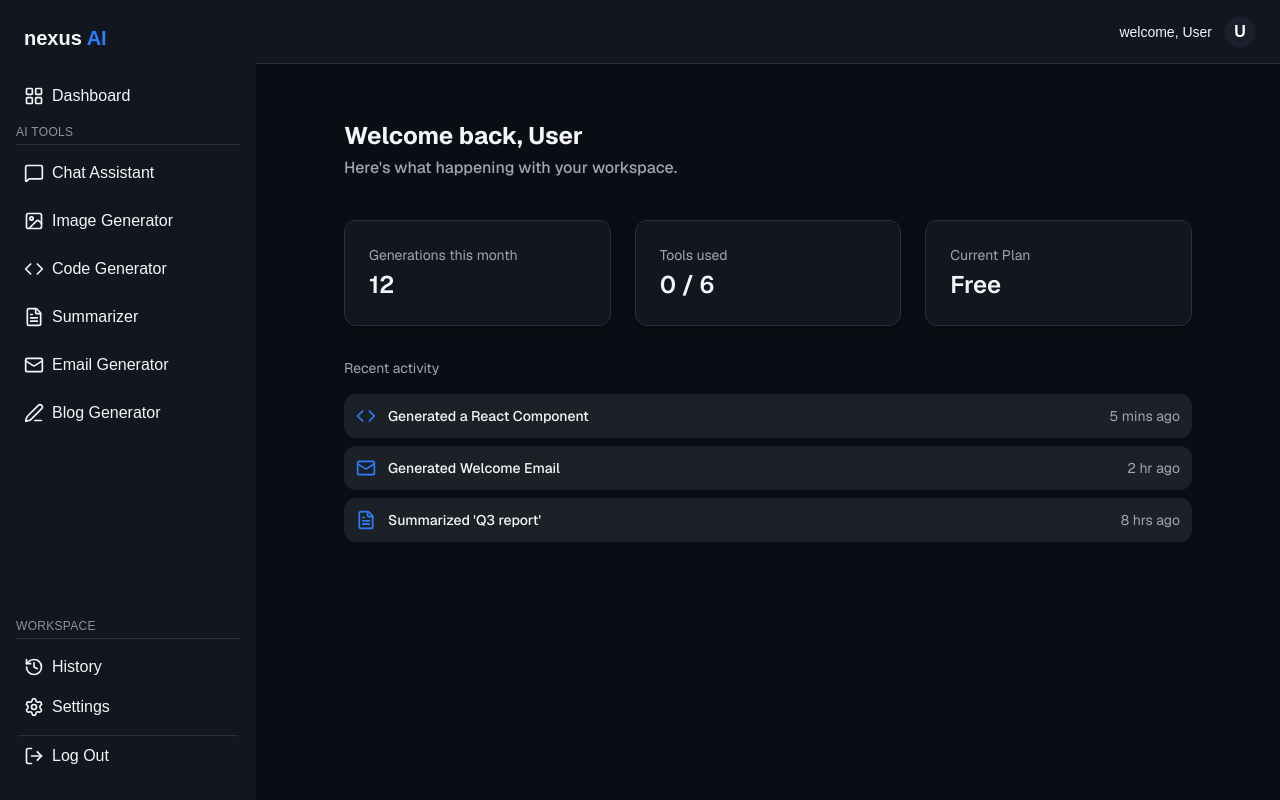
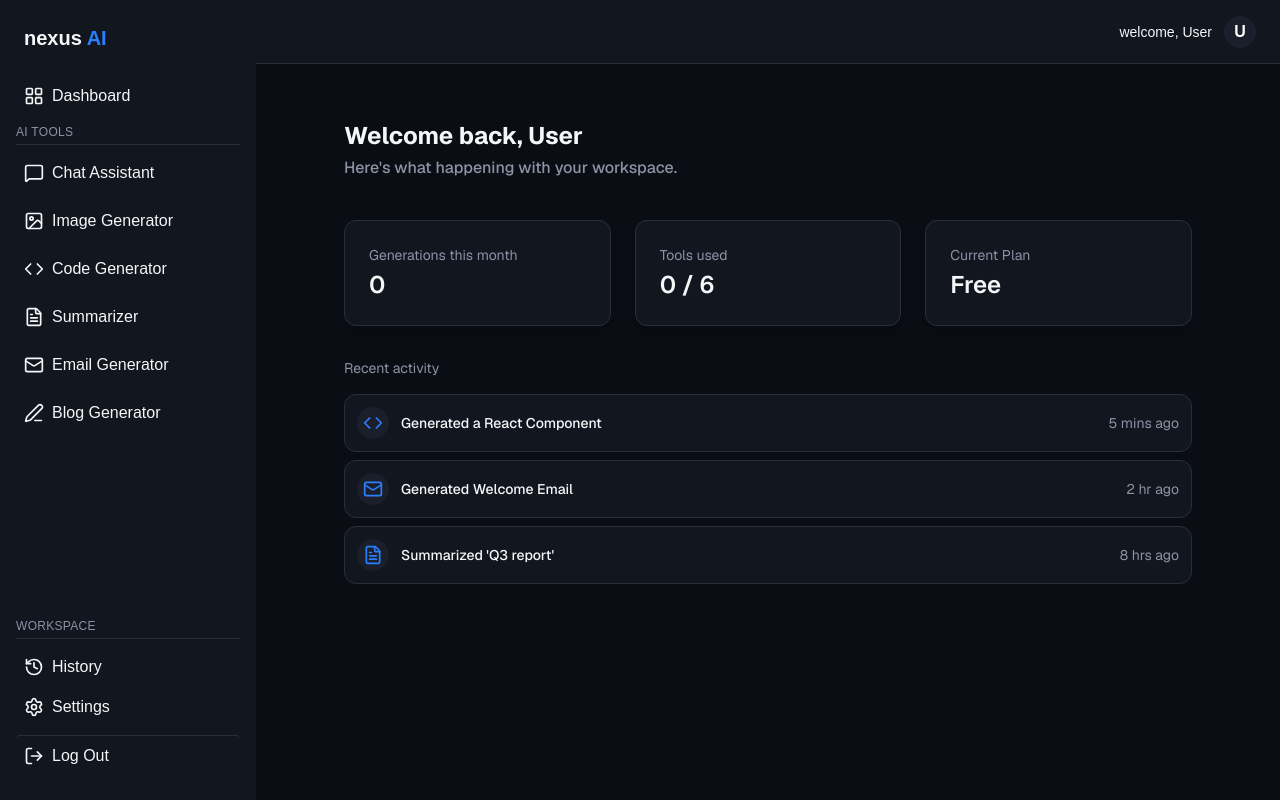
Before and after one commit to Ateeb-Karim/ai-saas-app, a Next.js app: page /dashboard in a window 1280 px wide. Built offline with nearby package versions, Linux system fonts and the light colour scheme; no server answers.

Commit message:
working on the dashboard

```diff
--- a/app/(dashboard)/_components/activity.tsx
+++ b/app/(dashboard)/_components/activity.tsx
@@ -10,13 +10,13 @@ export default function Activity({
   time: string;
 }): JSX.Element {
   return (
-    <div className="flex bg-[#1C2128] rounded-xl gap-3 items-center w-full border-[#2A2F3A] px-3 py-3">
-      <div className="w-5 h-5 rounded-full shrink-0 flex items-center justify-center text-blue-500 text-sm">
+    <div className="flex bg-[#12161F] rounded-xl gap-3 items-center w-full border border-[#2A2F3A] px-3 py-3">
+      <div className="w-8 h-8 rounded-full shrink-0 flex items-center justify-center bg-[#1A1F2B] text-blue-500">
         {icon}
       </div>
       <div className="flex justify-between w-full">
         <p className="text-[#F5F6F8] text-sm font-medium">{description}</p>
-        <p className="text-[#A1A5AE] text-sm">{time}</p>
+        <p className="text-[#8B93A5] text-sm">{time}</p>
       </div>
     </div>
   );
--- a/app/(dashboard)/_components/dashboardCards.tsx
+++ b/app/(dashboard)/_components/dashboardCards.tsx
@@ -9,7 +9,7 @@ export default function DashboardCards({
 }): JSX.Element {
   return (
     <div className="rounded-xl p-6 text-white flex flex-col gap-1 bg-[#12161F] border border-[#2A2F3A] shadow-lg">
-      <h1 className="text-[#A1A5AE] text-sm">{heading}</h1>
+      <h1 className="text-[#8B93A5] text-sm">{heading}</h1>
       <p className="text-[#F5F6F8] text-2xl font-semibold">{description}</p>
     </div>
   );
--- a/app/(dashboard)/dashboard/page.tsx
+++ b/app/(dashboard)/dashboard/page.tsx
@@ -17,19 +17,19 @@ export default async function DashboardPage(): Promise<JSX.Element> {
               ? `${session?.user?.name.charAt(0).toUpperCase()}${session?.user?.name.slice(1)}`
               : "User"}
           </h1>
-          <p className="text-[#A1A5AE] font-medium text-sm sm:text-base">
+          <p className="text-[#8B93A5] font-medium text-sm sm:text-base">
             Here's what happening with your workspace.
           </p>
         </div>
 
         <div className="grid grid-cols-1 sm:grid-cols-2 md:grid-cols-3 gap-4 md:gap-6 w-full py-4">
-          <DashboardCards heading="Generations this month" description="12" />
+          <DashboardCards heading="Generations this month" description="0" />
           <DashboardCards heading="Tools used" description="0 / 6" />
           <DashboardCards heading="Current Plan" description="Free" />
         </div>
 
         <div className="flex flex-col w-full py-4">
-          <p className="text-[#A1A5AE] text-sm mb-4">Recent activity</p>
+          <p className="text-[#8B93A5] text-sm mb-4">Recent activity</p>
           <div className="flex flex-col gap-2">
             <Activity
               icon={<Code className="text-blue-500 w-5 h-5" />}
```
